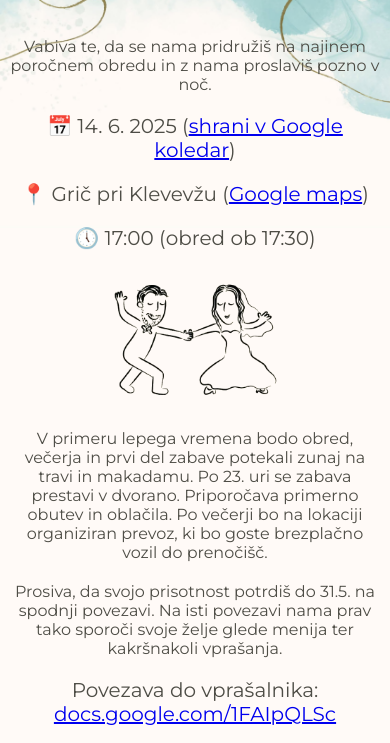
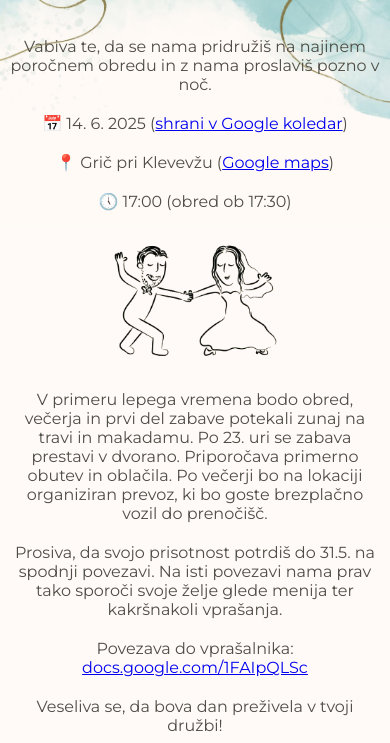
Before and after one commit to Pantofolaio/dusanandnika, a plain HTML site: page index.html in a window 390 px wide. Shown: the part 84-827 px from the top of the page. Drawn offline with Linux system fonts and the light colour scheme.

Commit message:
Update index.html

```diff
--- a/index.html
+++ b/index.html
@@ -83,6 +83,9 @@
                 font-size: 30px; /* example change of font size */
 
             }
+            .details {
+                font-size: 16px; /* example change of font size */
+            }
             .details_text{
                 font-size: 16px; /* example change of font size */
             }
```
